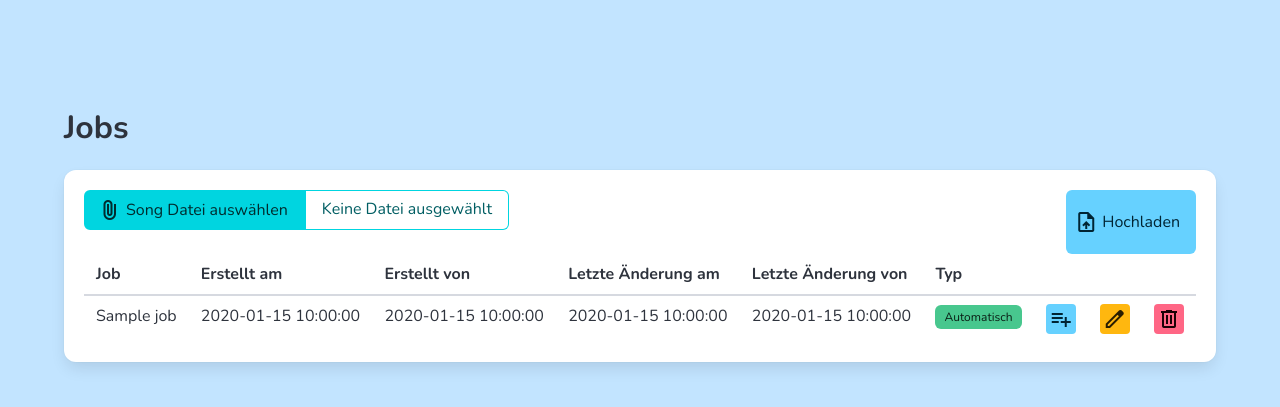
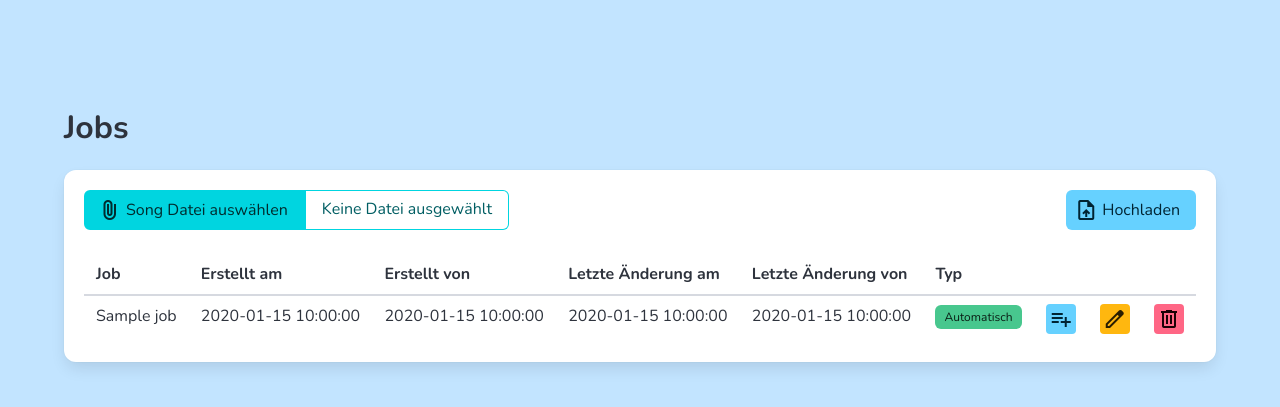
Before and after one commit to ralpht42/music-manager, a Flask app: template app/templates/jobs.html in a window 1280 px wide. Shown: the part 178-585 px from the top of the page. Run offline with Flask 3, Linux system fonts and the light colour scheme; the template is opened without the code that fills it: most values are stand-ins (such as "Sample title", 1, 10 or a date in 2020); parts of the project's set-up code (start-up, migrations or seed data) failed here and were passed over.

Commit message:
fix: fixed alignment of upload buttons

```diff
--- a/app/templates/jobs.html
+++ b/app/templates/jobs.html
@@ -14,9 +14,9 @@
 		action="{{ url_for('jobs.job_upload_file') }}"
 		method="POST"
 		enctype="multipart/form-data"
-		class="is-flex is-justify-content-space-between"
+		class="is-flex is-justify-content-space-between block"
 	>
-		<div id="excel_file_upload" class="file has-name is-primary">
+		<div id="excel_file_upload" class="file has-name is-primary mb-0">
 			<label class="file-label">
 				<input class="file-input" type="file" name="song_excel_file" />
 				<span class="file-cta">
@@ -67,12 +67,15 @@
 				</td>
 
 				<td>
-					<a class="button is-small is-info" href="{{ url_for('playlists.playlist_create', job_id=job.id) }}">
+					<a
+						class="button is-small is-info"
+						href="{{ url_for('playlists.playlist_create', job_id=job.id) }}"
+					>
 						<span class="icon is-small">
 							<i class="material-symbols-outlined">playlist_add</i>
 						</span>
+					</a>
 				</td>
-
 
 				<td>
 					<a
```
